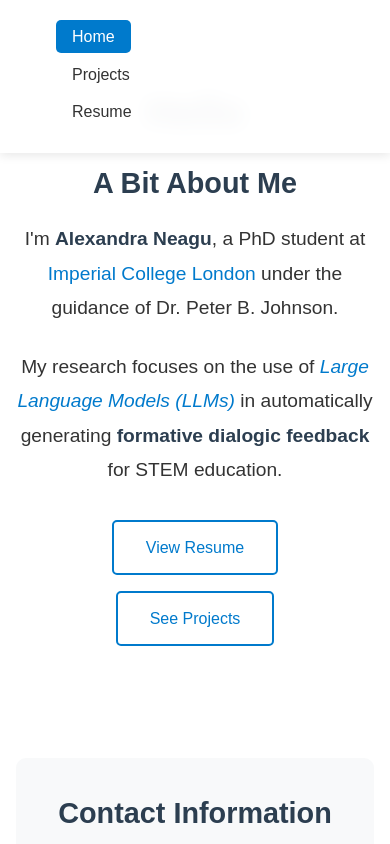
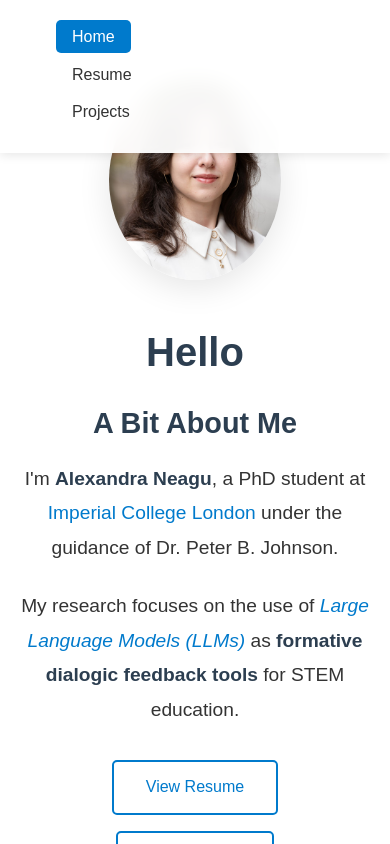
Before and after one commit to neagualexa/neagualexa.github.io, a React (Create React App) app: page / in a window 390 px wide. Shown: the top 844 px of the page. Built offline with nearby package versions, Linux system fonts and the light colour scheme.

Commit message:
include profile photo

```diff
--- a/src/App.js
+++ b/src/App.js
@@ -13,8 +13,8 @@ function App() {
         <Navigation />
         <Routes>
           <Route path="/" element={<HomePage />} />
+          <Route path="/resume" element={<ResumePage />} />
           <Route path="/projects" element={<ProjectsPage />} />
-          <Route path="/resume" element={<ResumePage />} />
         </Routes>
       </div>
     </Router>
--- a/src/components/IntroSection.js
+++ b/src/components/IntroSection.js
@@ -1,9 +1,15 @@
 import React from "react";
 import PropTypes from "prop-types";
 import Button from "./Button";
+import profilePhoto from "../data/images/profile_photo.jpg";
 
 const IntroSection = ({ introduction, callToAction }) => {
   return (
+    <div className="intro-section">
+      <div className="intro-content">
+        <div className="profile-image">
+          <img src={profilePhoto} alt="Alexandra Neagu" />
+        </div>
         <div className="intro-text">
           <h1>{introduction.greeting}</h1>
           <h3>{introduction.subtitle}</h3>
@@ -17,6 +23,8 @@ const IntroSection = ({ introduction, callToAction }) => {
                 {cta.text}
               </Button>
             ))}
+          </div>
+        </div>
       </div>
     </div>
   );
--- a/src/components/Navigation.js
+++ b/src/components/Navigation.js
@@ -20,18 +20,18 @@ const Navigation = () => {
         </li>
         <li>
           <Link
+            to="/resume"
+            className={`nav-link ${isActive("/resume") ? "active" : ""}`}
+          >
+            Resume
+          </Link>
+        </li>
+        <li>
+          <Link
             to="/projects"
             className={`nav-link ${isActive("/projects") ? "active" : ""}`}
           >
             Projects
-          </Link>
-        </li>
-        <li>
-          <Link
-            to="/resume"
-            className={`nav-link ${isActive("/resume") ? "active" : ""}`}
-          >
-            Resume
           </Link>
         </li>
       </ul>
--- a/src/data/personalInfo.json
+++ b/src/data/personalInfo.json
@@ -6,7 +6,7 @@
     "subtitle": "A Bit About Me",
     "description": [
       "I'm <strong>Alexandra Neagu</strong>, a PhD student at <a href='https://www.imperial.ac.uk/' target='_blank' rel='noopener noreferrer'>Imperial College London</a> under the guidance of Dr. Peter B. Johnson.",
-      "My research focuses on the use of <em>Large Language Models (LLMs)</em> in automatically generating <strong>formative dialogic feedback</strong> for STEM education."
+      "My research focuses on the use of <em>Large Language Models (LLMs)</em> as <strong>formative dialogic feedback tools</strong> for STEM education."
     ]
   },
   "contact": {
--- a/src/styles.css
+++ b/src/styles.css
@@ -133,6 +133,39 @@ p {
   align-items: center;
   justify-content: space-between;
   gap: 4rem;
+}
+
+/* Intro Section */
+.intro-section {
+  display: flex;
+  justify-content: center;
+  align-items: center;
+  min-height: 80vh;
+}
+
+.intro-content {
+  display: flex;
+  align-items: center;
+  gap: 4rem;
+  max-width: 1000px;
+  width: 100%;
+}
+
+.profile-image {
+  flex: 0 0 300px;
+}
+
+.profile-image img {
+  width: 100%;
+  height: 300px;
+  object-fit: cover;
+  border-radius: 50%;
+  box-shadow: 0 8px 32px rgba(0, 0, 0, 0.1);
+  transition: transform 0.3s ease;
+}
+
+.profile-image img:hover {
+  transform: scale(1.05);
 }
 
 .intro-text {
@@ -355,6 +388,21 @@ p {
     align-items: center;
   }
 
+  /* Intro Section Responsive */
+  .intro-content {
+    flex-direction: column;
+    gap: 2rem;
+    text-align: center;
+  }
+
+  .profile-image {
+    flex: 0 0 200px;
+  }
+
+  .profile-image img {
+    height: 200px;
+  }
+
   section {
     padding: 5rem 1rem 2rem;
   }
```
Also changed, not shown: src/data/images/profile_photo.jpg (added). Lines whose indentation alone changed are shown as unchanged.
